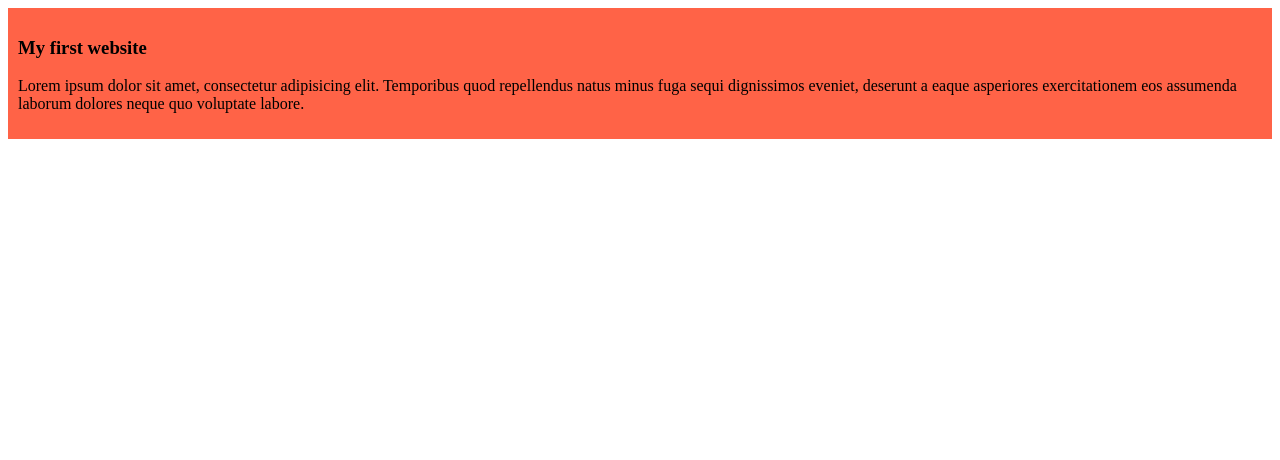
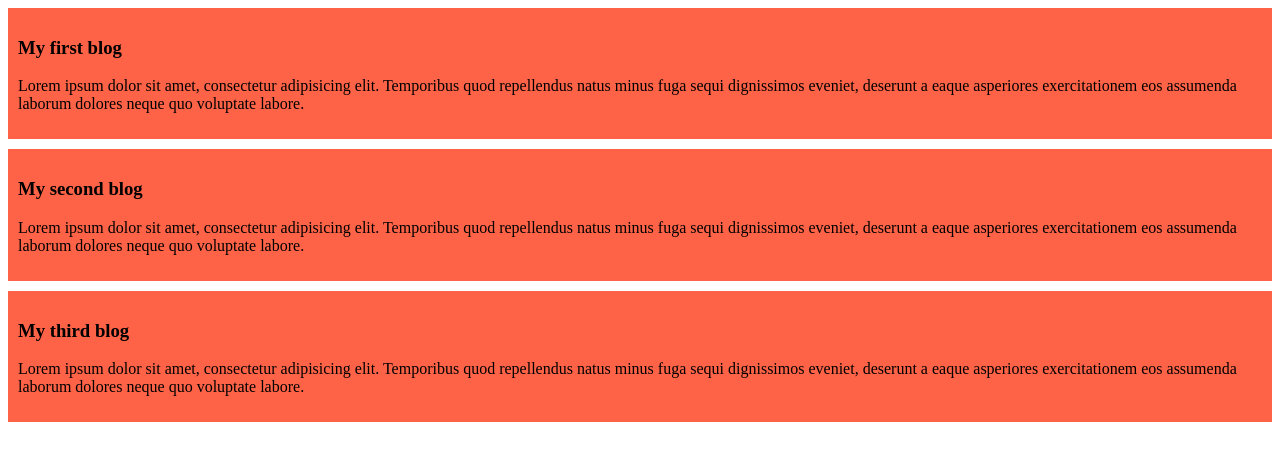
Before and after one commit to yasmin595/my-normal-website, a plain HTML site: page index.html in a window 1280 px wide. Drawn offline with Linux system fonts and the light colour scheme.

Commit message:
added the second and the third blog

```diff
--- a/index.html
+++ b/index.html
@@ -7,9 +7,19 @@
     <link rel="stylesheet" href="styles/blog.css">
 </head>
 <body>
-    <div>
-        <h3> My first website</h3>
-        <p>Lorem ipsum dolor sit amet, consectetur adipisicing elit. Temporibus quod repellendus natus minus fuga sequi dignissimos eveniet, deserunt a eaque asperiores exercitationem eos assumenda laborum dolores neque quo voluptate labore.</p>
-    </div>
+
 </body>
+
+<div>
+    <h3> My first blog</h3>
+    <p>Lorem ipsum dolor sit amet, consectetur adipisicing elit. Temporibus quod repellendus natus minus fuga sequi dignissimos eveniet, deserunt a eaque asperiores exercitationem eos assumenda laborum dolores neque quo voluptate labore.</p>
+</div>
+<div>
+    <h3> My second blog</h3>
+    <p>Lorem ipsum dolor sit amet, consectetur adipisicing elit. Temporibus quod repellendus natus minus fuga sequi dignissimos eveniet, deserunt a eaque asperiores exercitationem eos assumenda laborum dolores neque quo voluptate labore.</p>
+</div>
+<div>
+    <h3> My third blog</h3>
+    <p>Lorem ipsum dolor sit amet, consectetur adipisicing elit. Temporibus quod repellendus natus minus fuga sequi dignissimos eveniet, deserunt a eaque asperiores exercitationem eos assumenda laborum dolores neque quo voluptate labore.</p>
+</div>
 </html>
--- a/styles/blog.css
+++ b/styles/blog.css
@@ -1,4 +1,5 @@
 div{
     background-color: tomato;
     padding: 10px;
+    margin-bottom: 10px;
 }
```
